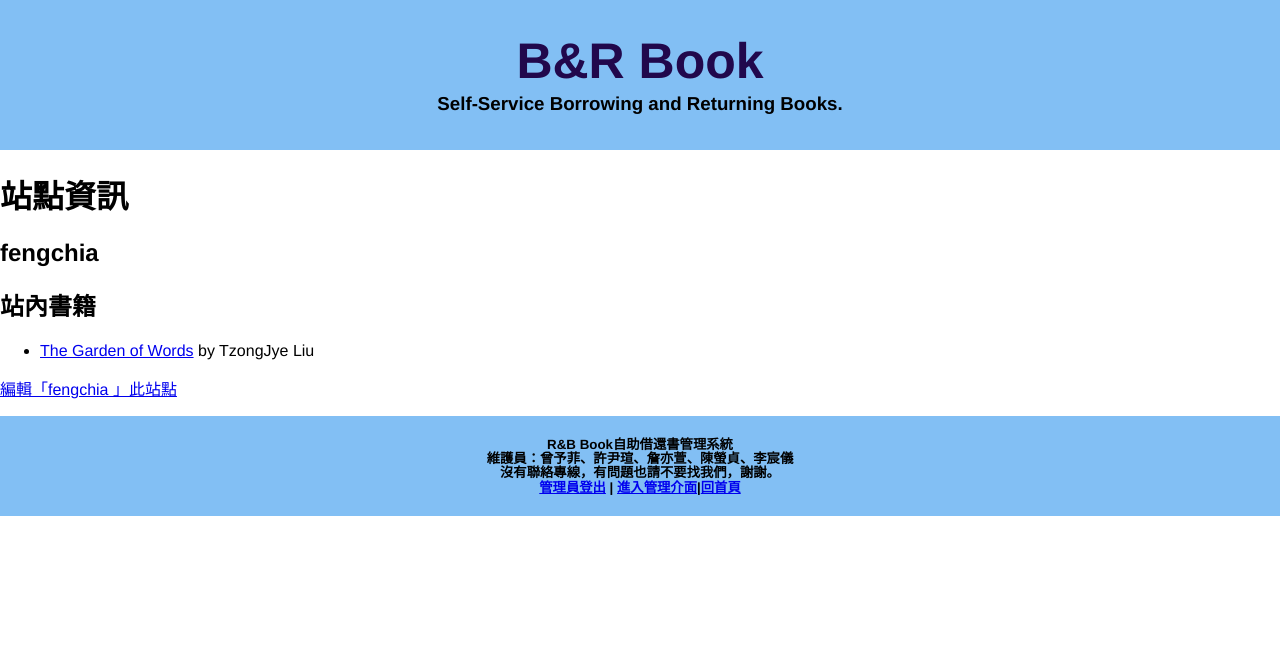
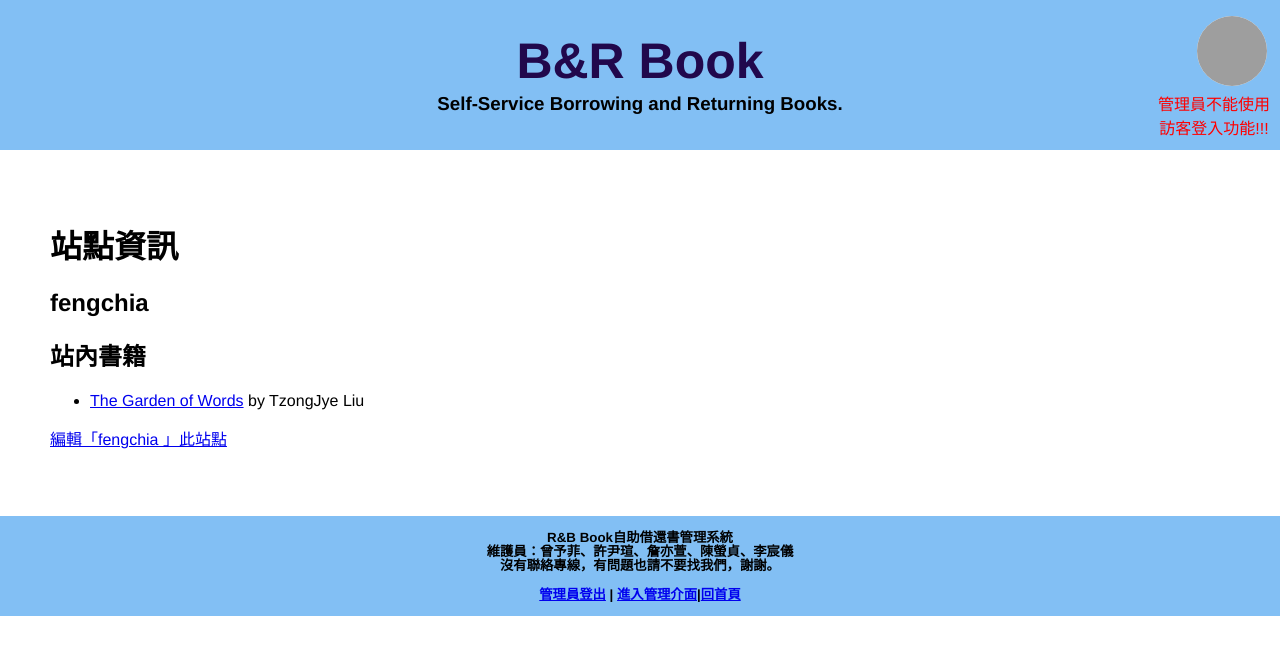
Before and after one commit to TsengYuFei/Database_FinProject, a Django app: page /station/3 in a window 1280 px wide. Shown: the top 655 px of the page. Run offline with Django 5.2, Linux system fonts and the light colour scheme; a user stored in the database is signed in; data comes from the database, SQL or seed files in the repository; both versions use the stored data as it was after the commit; grey boxes are pictures that could not be loaded.

Commit message:
頭像照會員性別顯示，及有的沒的CSS更改完畢

```diff
--- a/members/templates/Mama.html
+++ b/members/templates/Mama.html
@@ -17,16 +17,30 @@
         <h3>Self-Service Borrowing and Returning Books.</h3>
     </div>
 
-    {% block person %}{% endblock %}
+    <a href="{% url 'member_info' %}">
+        {% if request.user.is_superuser %}
+            <img class="person" src="https://png.pngtree.com/png-vector/20191022/ourmid/pngtree-hammer-and-wrench-vector-illustration-with-simple-design-isolated-on-white-png-image_1846023.jpg" alt="管理員">
+            <p style="color: #f00; position: absolute; top: 75px; right: 10px;">管理員不能使用<br>訪客登入功能!!!</p>
+        {% elif request.user.is_authenticated %}
+            {% if member and member.sex == 'F' %}
+                <img class="person" src="https://encrypted-tbn0.gstatic.com/images?q=tbn:ANd9GcQul6cUgguGC_LWW8Vg7mvsBC-pS6LfaVNhW57O3MF352pjci8uO3mvaErbu_3bejzJLLg&usqp=CAU" alt="女會員">
+            {% elif member and member.sex == 'M' %}
+                <img class="person" src="https://encrypted-tbn0.gstatic.com/images?q=tbn:ANd9GcTdlU9zjkd_gZqm6RcA70J3W23t4yJGcOhUJ8vSRQiOyEhx3ty5dDb4i0rhuZAhvgH3mgA&usqp=CAU" alt="男會員">
+            {% endif %}
+        {% else %}
+            <img class="person" src="https://photo-static-api.fotomore.com/creative/vcg/400/new/VCG41N1198413935.jpg" alt="訪客頭">
+        {% endif %}
+    </a>
     <!-- 這邊放右上角頭像，圖案幫找好在css裡了，class="person"-->
 
-    <div>{% block main %}{% endblock%}</div>
+    {% block home %}{% endblock%}
+    <div class="mid">{% block main %}{% endblock%}</div>
 
 
     <div class="bottom">
         <p>R&B Book自助借還書管理系統</p>
         <p>維護員：曾予菲、許尹瑄、詹亦萱、陳螢貞、李宸儀</p>
-        <p>沒有聯絡專線，有問題也請不要找我們，謝謝。</p>
+        <p>沒有聯絡專線，有問題也請不要找我們，謝謝。</p><br>
         {% if request.user.is_superuser %}
             <p><a href="{% url 'superuser_logout' %}">管理員登出</a> | <a href="\admin">進入管理介面</a>|<a href="\">回首頁</a></p>
         {%else%}
--- a/members/templates/book_detail.html
+++ b/members/templates/book_detail.html
@@ -41,4 +41,5 @@
 <p><a href="{% url 'admin:members_book_change' book.id %}">編輯「{{ book.title }} 」此書</a></p>
 {% endif %}
 <!-- --------->
+ <br><br>
 {% endblock%}
--- a/members/templates/station_detail.html
+++ b/members/templates/station_detail.html
@@ -1,4 +1,12 @@
 {% extends 'Mama.html' %}
+
+{% block loadcss %}
+    <style>
+        body{
+            text-align: center;
+        }
+    </style>
+{% endblock %}
 
 {% block main %}
 <h1>站點資訊</h1>
--- a/members/views.py
+++ b/members/views.py
@@ -12,9 +12,16 @@ from django.contrib.auth import authenticate, login as auth_login, logout as aut
 def home(request):
     form = BookSearchForm()
     books = Book.objects.all()
+    member = None
+    if request.user.is_authenticated:
+        try:
+            member = Member.objects.get(user=request.user)
+        except Member.DoesNotExist:
+            pass
     context = {
         'form': form,
         'books': books,
+        'member': member,
     }
     return render(request, 'homepage.html', context)
 
--- a/static/css/mama.css
+++ b/static/css/mama.css
@@ -16,10 +16,11 @@ body{
     border-radius: 50%;
     width: 70px;
     height: 70px;
-    position: fixed;
+    position: absolute;
     right: 1%;
     top: 2%;
     background-color: white;
+    z-index: 100;
 
     /* 訪客: https://photo-static-api.fotomore.com/creative/vcg/400/new/VCG41N1198413935.jpg
     男生: https://encrypted-tbn0.gstatic.com/images?q=tbn:ANd9GcTdlU9zjkd_gZqm6RcA70J3W23t4yJGcOhUJ8vSRQiOyEhx3ty5dDb4i0rhuZAhvgH3mgA&usqp=CAU
@@ -37,3 +38,8 @@ body{
     line-height: 1px;
     font-weight: bold;
 }
+
+.mid{
+    padding: 50px;
+    text-align: left;
+}
```
Also changed, not shown: members/templates/homepage.html (+1 -8 lines), members/templates/member_info.html (+8 -0 lines), db.sqlite3.
